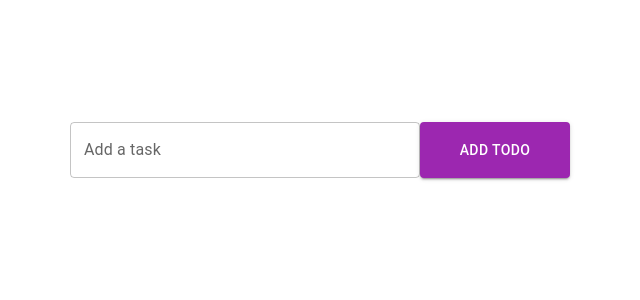
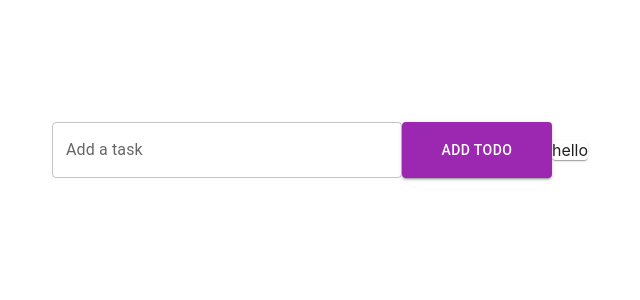
Before and after one commit to elmirah08/react-app, a React (Create React App) app in the folder LearningReact/my-react-app/: page / in a window 1280 px wide. Shown: the top 300 px of the page, without its empty margins (320-960 px from the left). Built offline with nearby package versions, Linux system fonts and the light colour scheme.

Commit message:
update App.js with new line

```diff
--- a/LearningReact/my-react-app/src/App.js
+++ b/LearningReact/my-react-app/src/App.js
@@ -1,5 +1,5 @@
 import * as React from 'react';
-import {TextField} from '@mui/material';
+import {Card, TextField} from '@mui/material';
 import {Box} from '@mui/material';
 import { Button } from '@mui/material';
 
@@ -13,6 +13,7 @@ function App() {
           label='Add a task'
           sx={{width: 350}} />
         <Button variant='contained' color='secondary' sx={{width: 150, height: 56}}>Add Todo</Button>
+        <Card>hello</Card>
     </Box>
   )
 }
```
